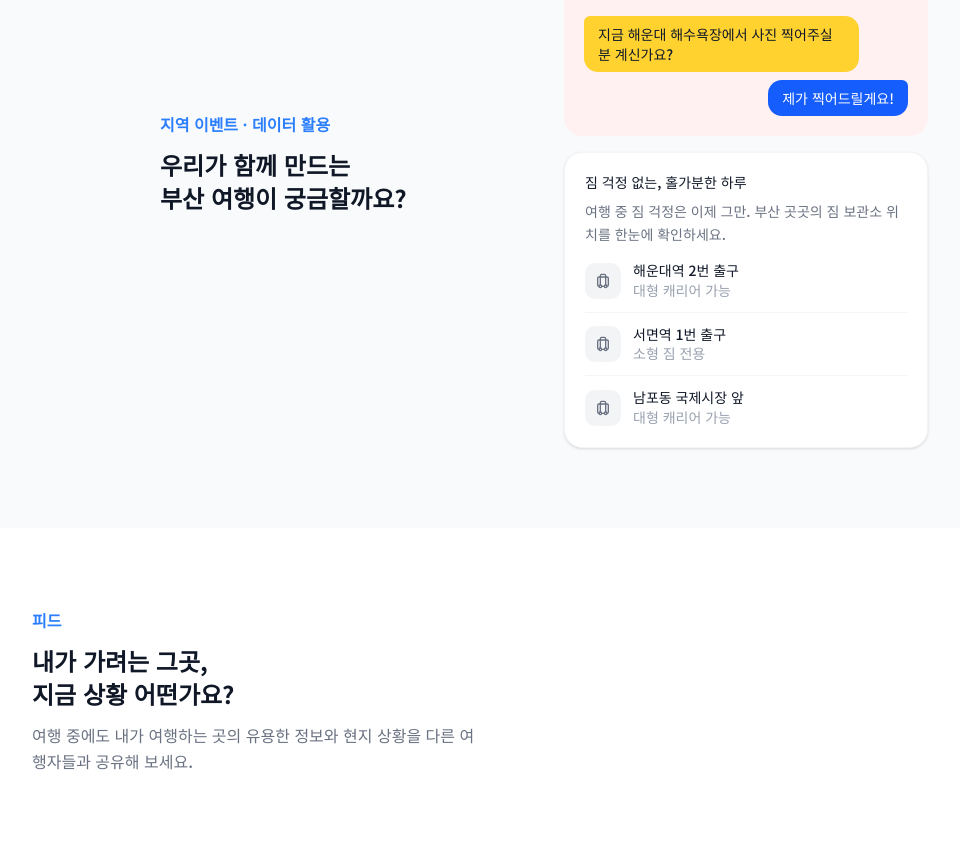
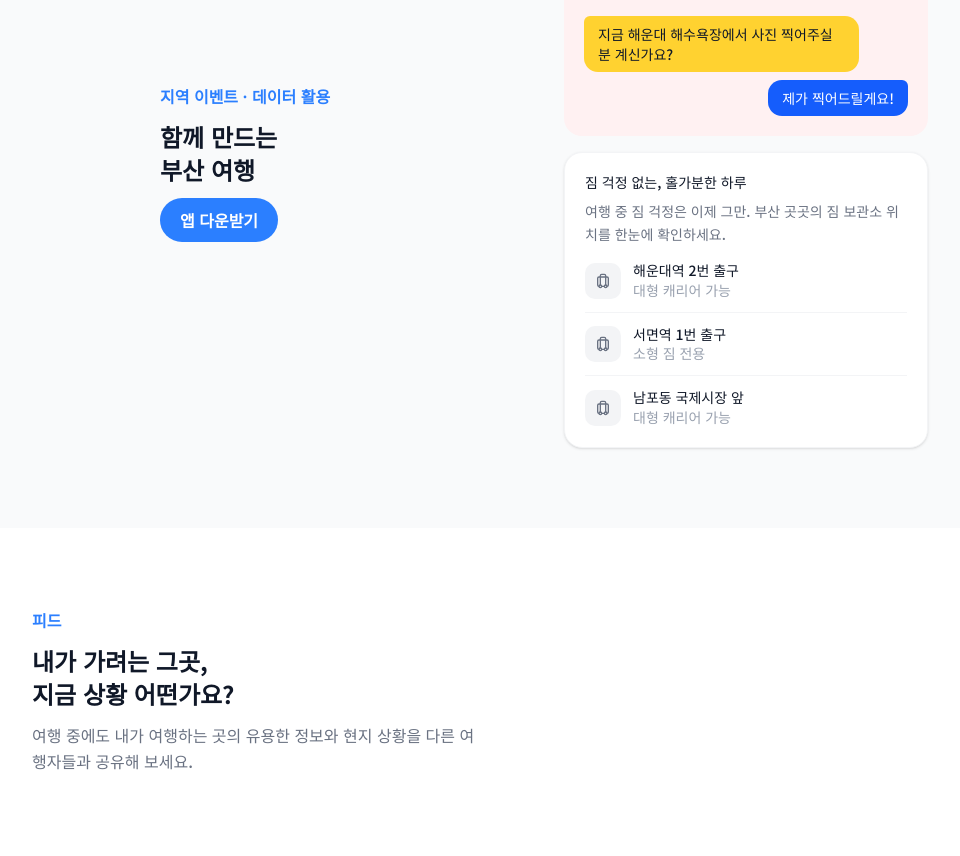
Before and after one commit to B-TING/bu-ting-web-frontend, a Next.js app: page /festivals in a window 1280 px wide. Shown: the part 1806-2662 px from the top of the page, without its empty margins (96-1056 px from the left). Built offline with nearby package versions, Linux system fonts and the light colour scheme.

Commit message:
feat: app 다운로드 경로 추가

```diff
--- a/components/landing/CommunitySection.tsx
+++ b/components/landing/CommunitySection.tsx
@@ -1,4 +1,5 @@
 import { Luggage, Timer, Zap } from 'lucide-react';
+import Link from 'next/link';
 
 const LUGGAGE_SPOTS = [
   { name: '해운대역 2번 출구', detail: '대형 캐리어 가능' },
@@ -74,10 +75,16 @@ export default function CommunitySection() {
         <div className="flex flex-col gap-3">
           <span className="text-base font-semibold text-blue-500">지역 이벤트 · 데이터 활용</span>
           <h2 className="text-2xl font-bold leading-snug text-gray-900">
-            우리가 함께 만드는
+            함께 만드는
             <br />
-            부산 여행이 궁금할까요?
+            부산 여행
           </h2>
+          <Link
+            href="https://play.google.com/store/apps/details?id=com.butingmobile&hl=ko"
+            className="inline-flex w-fit rounded-full bg-blue-500 px-5 py-2.5 text-base font-semibold text-white transition-colors hover:bg-blue-400"
+          >
+            앱 다운받기
+          </Link>
         </div>
 
         <div className="flex flex-col gap-4">
```
